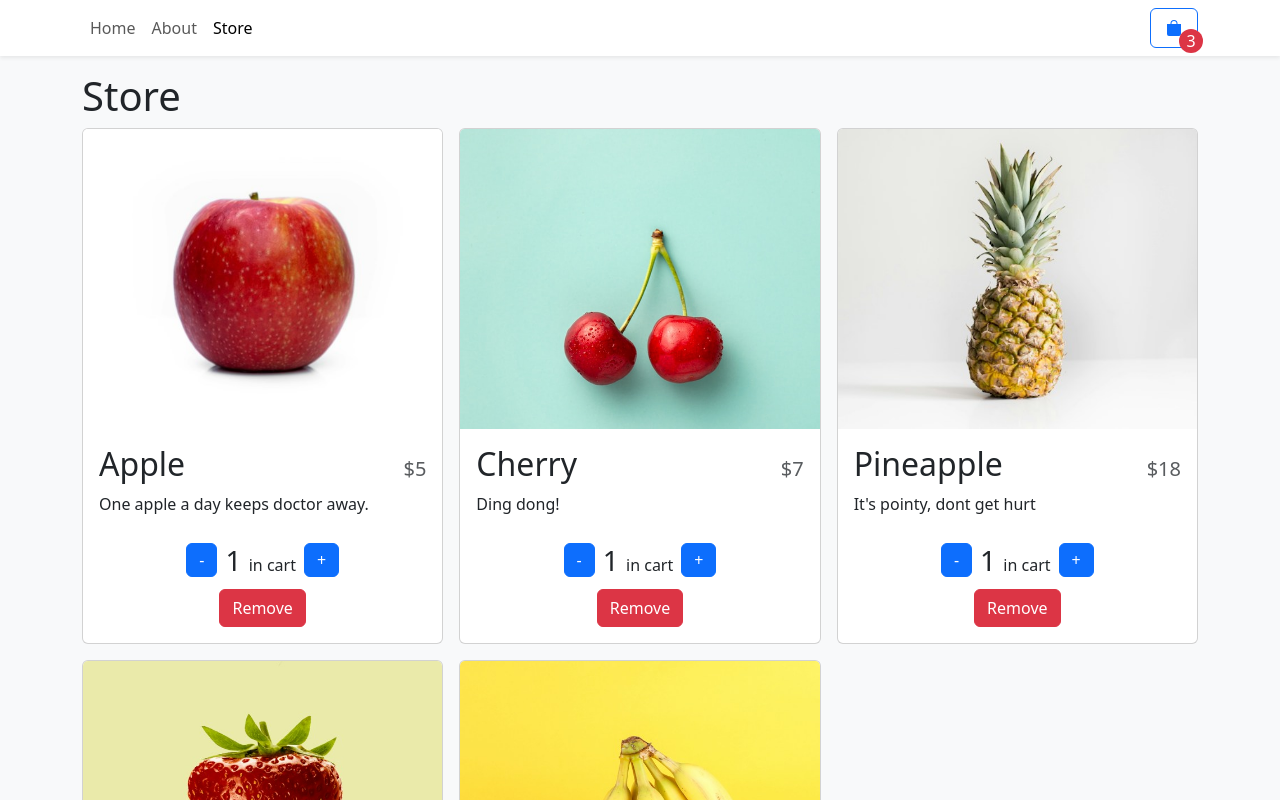
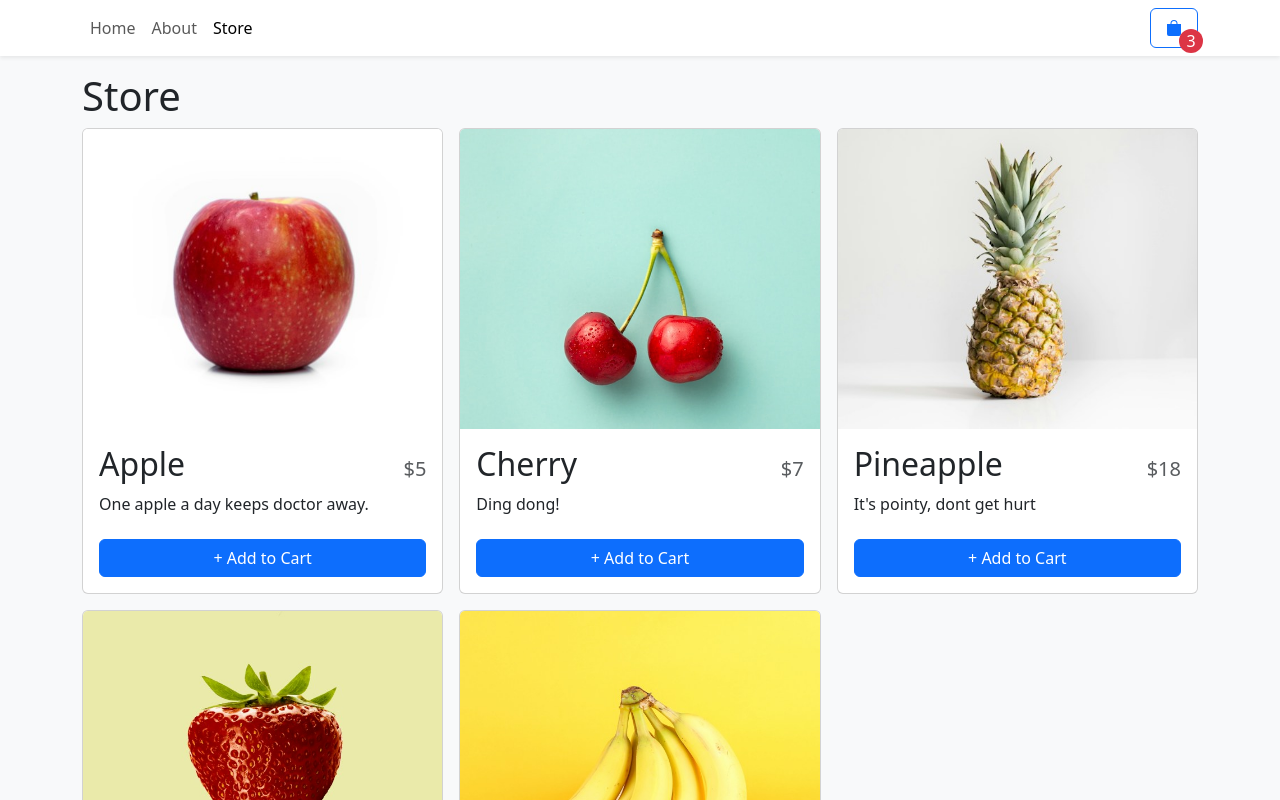
Before and after one commit to JWYF96/shopping-cart, a React (Vite) app: page /store in a window 1280 px wide. Shown: the top 800 px of the page. Built offline with nearby package versions, Linux system fonts and the light colour scheme.

Commit message:
define useContext

```diff
--- a/src/App.tsx
+++ b/src/App.tsx
@@ -4,10 +4,11 @@ import Home from "./pages/Home";
 import Store from "./pages/Store";
 import About from "./pages/About";
 import Navbar from "./componenets/Navbar";
+import { ShoppingCartProvider } from "./context/ShoppingCartContext";
 
 function App() {
   return (
-    <>
+    <ShoppingCartProvider>
       <Navbar />
       <Container className="mb-4 ">
         <Routes>
@@ -16,7 +17,7 @@ function App() {
           <Route path="/about" element={<About />} />
         </Routes>
       </Container>
-    </>
+    </ShoppingCartProvider>
   );
 }
 
--- a/src/componenets/StoreItem.tsx
+++ b/src/componenets/StoreItem.tsx
@@ -1,4 +1,5 @@
 import { Button, Card } from "react-bootstrap";
+import { useShoppingCart } from "../context/ShoppingCartContext";
 
 interface Props {
   id: number;
@@ -9,7 +10,13 @@ interface Props {
 }
 
 const StoreItem = ({ id, name, price, imgUrl, description }: Props) => {
-  const quantity = 1;
+  const {
+    getItemQuantity,
+    increaseCartQuantity,
+    decreaseCartQuantity,
+    removeFromCart,
+  } = useShoppingCart();
+  const quantity = getItemQuantity(id);
 
   return (
     <Card className="h-100">
@@ -27,7 +34,9 @@ const StoreItem = ({ id, name, price, imgUrl, description }: Props) => {
         <Card.Subtitle className="mb-4">{description}</Card.Subtitle>
         <div className="mt-auto">
           {quantity === 0 ? (
-            <Button className="w-100">+ Add to Cart</Button>
+            <Button className="w-100" onClick={() => increaseCartQuantity(id)}>
+              + Add to Cart
+            </Button>
           ) : (
             <div
               className="d-flex align-items-center flex-column"
@@ -37,13 +46,25 @@ const StoreItem = ({ id, name, price, imgUrl, description }: Props) => {
                 className="d-flex align-items-center justify-content-center"
                 style={{ gap: ".5rem" }}
               >
-                <Button className="py-1">-</Button>
+                <Button
+                  className="py-1"
+                  onClick={() => decreaseCartQuantity(id)}
+                >
+                  -
+                </Button>
                 <div>
                   <span className="fs-3">{quantity} </span>in cart
                 </div>
-                <Button className="py-1">+</Button>
+                <Button
+                  className="py-1"
+                  onClick={() => increaseCartQuantity(id)}
+                >
+                  +
+                </Button>
               </div>
-              <Button className="btn-danger">Remove</Button>
+              <Button className="btn-danger" onClick={() => removeFromCart(id)}>
+                Remove
+              </Button>
             </div>
           )}
         </div>
--- /dev/null
+++ b/src/context/ShoppingCartContext.tsx
@@ -0,0 +1,78 @@
+import { ReactNode, createContext, useContext, useState } from "react";
+
+interface Props {
+  children: ReactNode;
+}
+
+interface CartItem {
+  id: number;
+  quantity: number;
+}
+
+interface ShoppingCartContext {
+  getItemQuantity: (id: number) => number;
+  increaseCartQuantity: (id: number) => void;
+  decreaseCartQuantity: (id: number) => void;
+  removeFromCart: (id: number) => void;
+}
+
+const ShoppingCartContext = createContext({} as ShoppingCartContext);
+
+export function useShoppingCart() {
+  return useContext(ShoppingCartContext);
+}
+
+export function ShoppingCartProvider({ children }: Props) {
+  const [cartItems, setCartItems] = useState<CartItem[]>([]);
+
+  function getItemQuantity(id: number) {
+    return cartItems.find((item) => item.id === id)?.quantity || 0;
+  }
+  function increaseCartQuantity(id: number) {
+    setCartItems((currItems) => {
+      if (currItems.find((item) => item.id === id) == null) {
+        return [...currItems, { id, quantity: 1 }];
+      } else {
+        return currItems.map((item) => {
+          if (item.id === id) {
+            return { ...item, quantity: item.quantity + 1 };
+          } else {
+            return item;
+          }
+        });
+      }
+    });
+  }
+  function decreaseCartQuantity(id: number) {
+    setCartItems((currItems) => {
+      if (currItems.find((item) => item.id === id)?.quantity === 1) {
+        return currItems.filter((item) => item.id !== id);
+      } else {
+        return currItems.map((item) => {
+          if (item.id === id) {
+            return { ...item, quantity: item.quantity - 1 };
+          } else {
+            return item;
+          }
+        });
+      }
+    });
+  }
+  function removeFromCart(id: number) {
+    setCartItems((currItems) => {
+      return currItems.filter((item) => item.id !== id);
+    });
+  }
+  return (
+    <ShoppingCartContext.Provider
+      value={{
+        getItemQuantity,
+        increaseCartQuantity,
+        decreaseCartQuantity,
+        removeFromCart,
+      }}
+    >
+      {children}
+    </ShoppingCartContext.Provider>
+  );
+}
```
